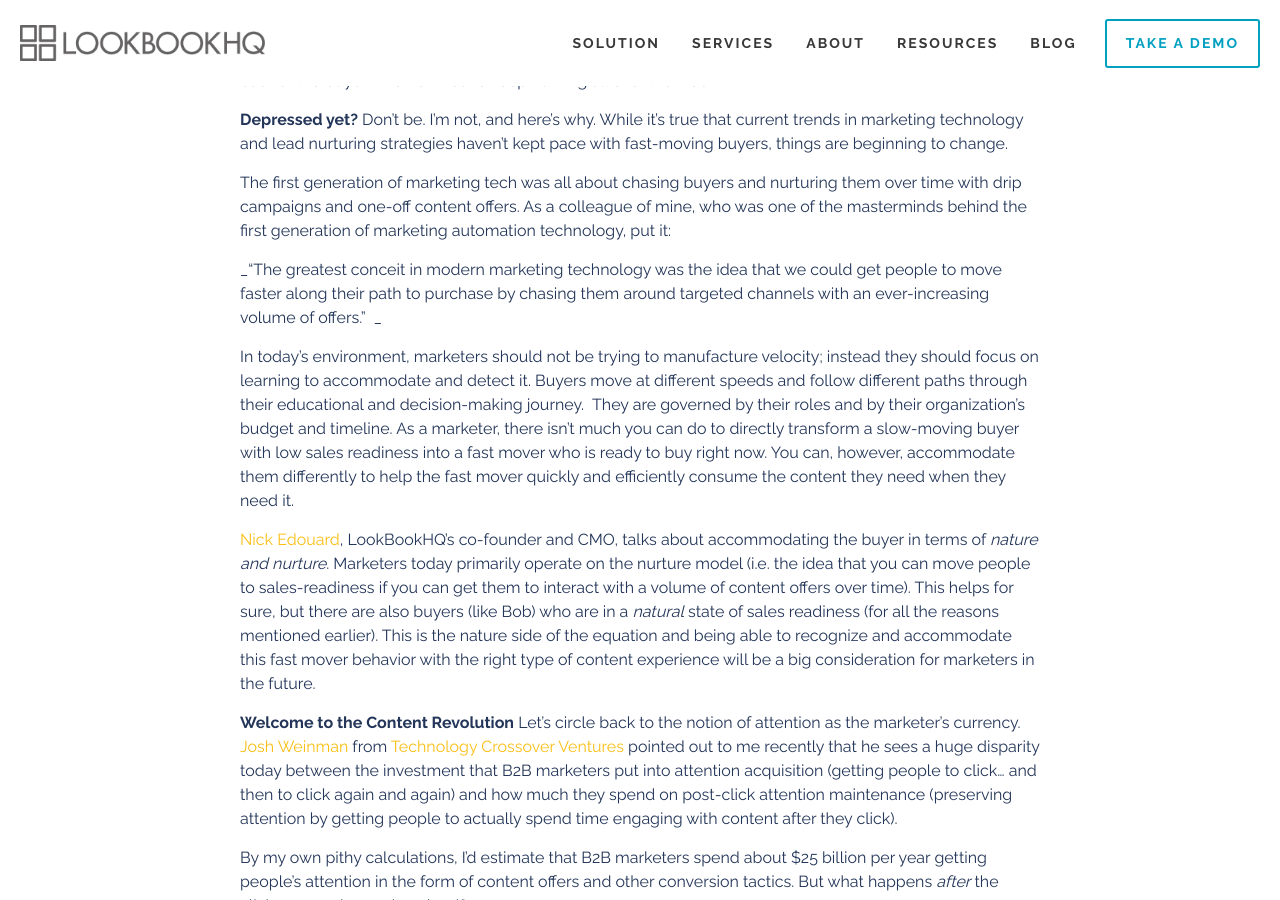
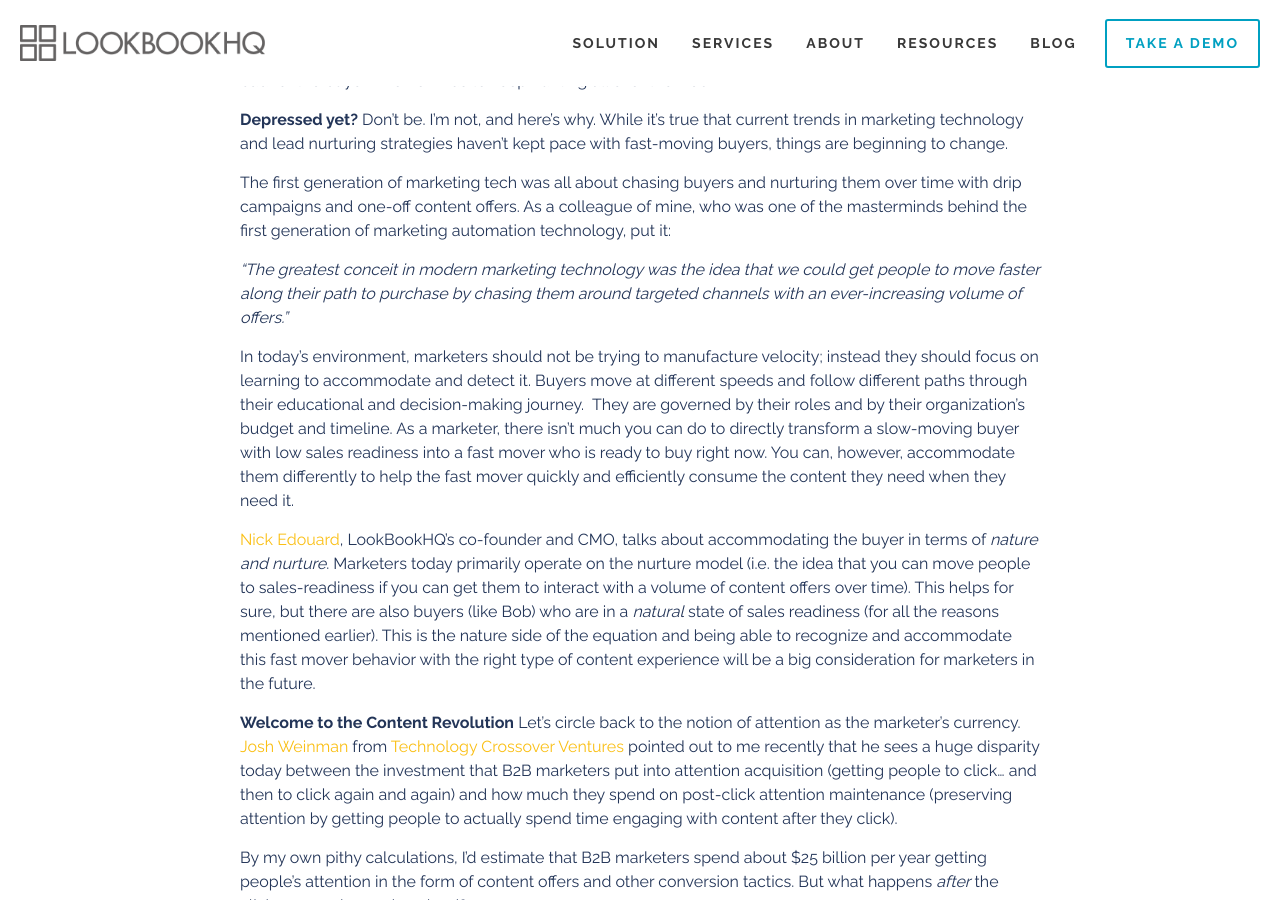
Before and after one commit to tareknaim/buzzdata.github.io, a Jekyll site: the page built from _posts/2015-11-17-the-attention-economy-how-traditional-marketing-is-failing-fast-moving-buyers.html, in a window 1280 px wide and 900 px high, scrolled down 2405 px. Built offline with Jekyll 4.4.1, drawn with Linux system fonts in a browser that asks for light colours; nearby versions of some CDN libraries.

Commit message:
i tags to em

```diff
--- a/_posts/2015-11-17-the-attention-economy-how-traditional-marketing-is-failing-fast-moving-buyers.html
+++ b/_posts/2015-11-17-the-attention-economy-how-traditional-marketing-is-failing-fast-moving-buyers.html
@@ -27,7 +27,7 @@
 <p><strong>Depressed yet?</strong>
 Don’t be. I’m not, and here’s why. While it’s true that current trends in marketing technology and lead nurturing strategies haven’t kept pace with fast-moving buyers, things are beginning to change.</p>
 <p>The first generation of marketing tech was all about chasing buyers and nurturing them over time with drip campaigns and one-off content offers. As a colleague of mine, who was one of the masterminds behind the first generation of marketing automation technology, put it:</p>
-<p>_“The greatest conceit in modern marketing technology was the idea that we could get people to move faster along their path to purchase by chasing them around targeted channels with an ever-increasing volume of offers.”  _</p>
+<p><em>“The greatest conceit in modern marketing technology was the idea that we could get people to move faster along their path to purchase by chasing them around targeted channels with an ever-increasing volume of offers.”  </em></p>
 <p>In today’s environment, marketers should not be trying to manufacture velocity; instead they should focus on learning to accommodate and detect it. Buyers move at different speeds and follow different paths through their educational and decision-making journey.  They are governed by their roles and by their organization’s budget and timeline. As a marketer, there isn’t much you can do to directly transform a slow-moving buyer with low sales readiness into a fast mover who is ready to buy right now. You can, however, accommodate them differently to help the fast mover quickly and efficiently consume the content they need when they need it.</p>
 <p><a href="https://ca.linkedin.com/in/nickedouard">Nick Edouard</a>, LookBookHQ’s co-founder and CMO, talks about accommodating the buyer in terms of <em>nature and nurture</em>. Marketers today primarily operate on the nurture model (i.e. the idea that you can move people to sales-readiness if you can get them to interact with a volume of content offers over time). This helps for sure, but there are also buyers (like Bob) who are in a <em>natural</em> state of sales readiness (for all the reasons mentioned earlier). This is the nature side of the equation and being able to recognize and accommodate this fast mover behavior with the right type of content experience will be a big consideration for marketers in the future.</p>
 <p><strong>Welcome to the Content Revolution</strong>
@@ -37,5 +37,5 @@
 <p>Leading marketers are already starting to worry less about their domains, “one-size-fits-all” websites and landing pages and more about the content itself – not only the format of that content, but how it’s organized, packaged, grouped, delivered and tracked. They’re getting smarter about designing rewarding content experiences after the click and matching those experiences to the buyer’s journey and behavior. And this is a good thing for prospects and marketers alike because it recognizes and respects the economics of the buyer’s attention.</p>
 <br>
 <p>
-<i><a href="https://www.linkedin.com/in/opauszky">Mark Attila Opauszky</a> is Co-Founder and CEO of LookBookHQ. Over his 20-year career building and selling B2B solutions to busy people, Mark developed a keen interest in how decision makers consume content during the buying process. This led to the formation of LookBookHQ to address the growing need for a solution that would enable B2B brands to deliver more engaging post-click content experiences. </i></p>
+<em><a href="https://www.linkedin.com/in/opauszky">Mark Attila Opauszky</a> is Co-Founder and CEO of LookBookHQ. Over his 20-year career building and selling B2B solutions to busy people, Mark developed a keen interest in how decision makers consume content during the buying process. This led to the formation of LookBookHQ to address the growing need for a solution that would enable B2B brands to deliver more engaging post-click content experiences. </em></p>
 <p>*<strong>Source:</strong> 2014 IDG Enterprise Customer Engagement Survey, <a href="http://www.idgenterprise.com/report/customer-engagement-2014">IDG Enterprise</a>, December 18, 2014.</p>
```
